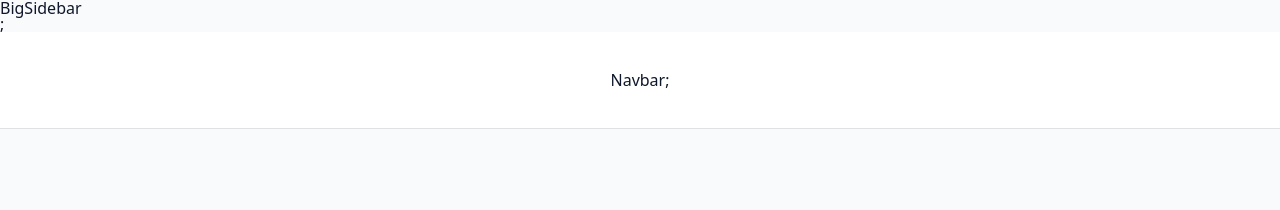
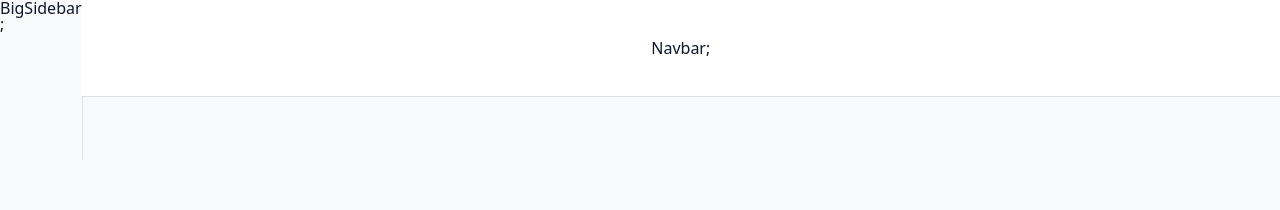
Before and after one commit to bognikk/MERN-Jobify, a React (Create React App) app in the folder FRONT/: page /dashboard in a window 1280 px wide. Shown: the top 210 px of the page. Built offline with nearby package versions, Linux system fonts and the light colour scheme; the HTML template or start-up script is replaced by a standard one.

Commit message:
dashboard context

```diff
--- a/FRONT/src/components/BigSidebar/BigSidebar.scss
+++ b/FRONT/src/components/BigSidebar/BigSidebar.scss
@@ -1,34 +1,41 @@
 .bigSidebar {
 	display: none;
+
 	@media (min-width: 992px) {
 		display: block;
 		box-shadow: 1px 0px 0px 0px rgba(0, 0, 0, 0.1);
+
 		.sidebar-container {
-			background: var(--background-secondary-color);
 			min-height: 100vh;
 			height: 100%;
 			width: 250px;
 			margin-left: -250px;
+			background: var(--background-secondary-color);
 			transition: margin-left 0.3s ease-in-out;
 		}
+
 		.content {
 			position: sticky;
 			top: 0;
 		}
+
 		.show-sidebar {
 			margin-left: 0;
 		}
+
 		header {
-			height: 6rem;
 			display: flex;
 			align-items: center;
+			height: 6rem;
 			padding-left: 2.5rem;
 		}
+
 		.nav-links {
-			padding-top: 2rem;
 			display: flex;
 			flex-direction: column;
+			padding-top: 2rem;
 		}
+
 		.nav-link {
 			display: flex;
 			align-items: center;
@@ -38,20 +45,24 @@
 			text-transform: capitalize;
 			transition: padding-left 0.3s ease-in-out;
 		}
+
 		.nav-link:hover {
 			padding-left: 3rem;
 			color: var(--primary-500);
 			transition: var(--transition);
 		}
+
 		.icon {
 			font-size: 1.5rem;
 			margin-right: 1rem;
 			display: grid;
 			place-items: center;
 		}
+
 		.active {
 			color: var(--primary-500);
 		}
+
 		.pending {
 			background: var(--background-color);
 		}
--- a/FRONT/src/pages/DashboardLayout/DashboardLayout.jsx
+++ b/FRONT/src/pages/DashboardLayout/DashboardLayout.jsx
@@ -1,3 +1,4 @@
+import { useContext, useState, createContext } from "react";
 import { Outlet } from "react-router-dom";
 
 import BigSidebar from "../../components/BigSidebar/BigSidebar";
@@ -6,8 +7,37 @@ import Navbar from "../../components/Navbar/Navbar";
 
 import "./DashboardLayout.scss";
 
+const DashboardContext = createContext();
+
 function DashboardLayout() {
+	const user = { name: "john" };
+
+	const [showSidebar, setShowSidebar] = useState(false);
+	const [isDarkTheme, setIsDarkTheme] = useState(false);
+
+	const toggleDarkTheme = () => {
+		console.log("toggle dark theme");
+	};
+
+	const toggleSidebar = () => {
+		setShowSidebar(!showSidebar);
+	};
+
+	const logoutUser = async () => {
+		console.log("logiut user");
+	};
+
 	return (
+		<DashboardContext.Provider
+			value={{
+				user,
+				showSidebar,
+				isDarkTheme,
+				toggleDarkTheme,
+				toggleSidebar,
+				logoutUser,
+			}}
+		>
 			<section className="dashboardLayout">
 				<main className="dashboard">
 					<SmallSidebar />
@@ -20,6 +50,10 @@ function DashboardLayout() {
 					</div>
 				</main>
 			</section>
+		</DashboardContext.Provider>
 	);
 }
+
+export const useDashboardContext = () => useContext(DashboardContext);
+
 export default DashboardLayout;
--- a/FRONT/src/pages/DashboardLayout/DashboardLayout.scss
+++ b/FRONT/src/pages/DashboardLayout/DashboardLayout.scss
@@ -1,4 +1,4 @@
-.section {
+.dashboardLayout {
 	.dashboard {
 		display: grid;
 		grid-template-columns: 1fr;
```
Lines whose indentation alone changed are shown as unchanged.
